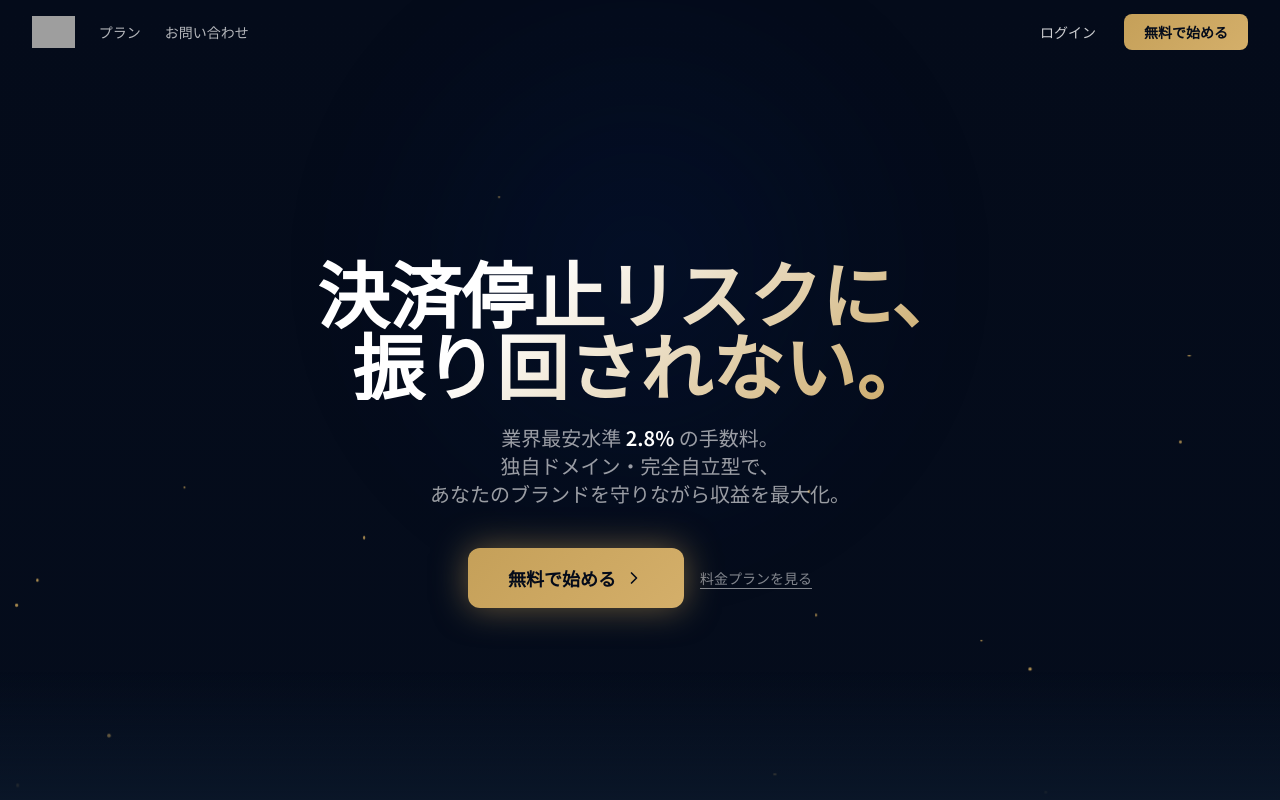
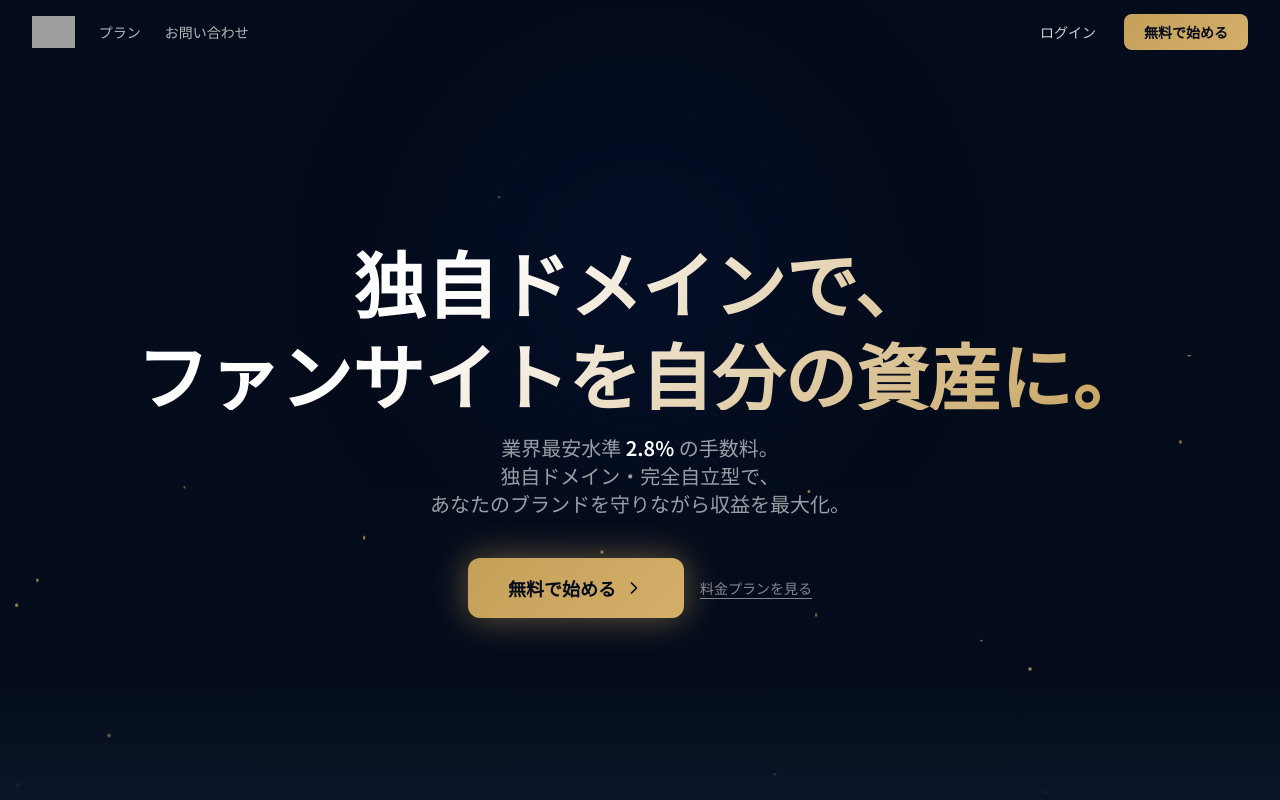
Before and after one commit to jaino7/AC, a Next.js app in the folder apps/web/: page / in a window 1280 px wide. Shown: the top 800 px of the page. Built offline with nearby package versions, Linux system fonts and the light colour scheme; grey boxes are pictures that could not be loaded.

Commit message:
Adjust homepage hero lead titles

```diff
--- a/apps/web/app/page.tsx
+++ b/apps/web/app/page.tsx
@@ -8,17 +8,17 @@ import { Shield, TrendingUp, Crown, Globe, Palette, ChevronRight, Check, Chevron
 // --- Data ---
 
 const catchphrases = [
-  <>独自ドメインで、<br />ファンサイトを<br className="sm:hidden" />自分の資産に。</>,
-  <>決済停止リスクに、<br />振り回されない。</>,
   <>
-    <span className="sm:hidden">
-      <span className="block whitespace-nowrap">ファンリストと</span>
-      <span className="block whitespace-nowrap">ブランドを、</span>
-      <span className="block whitespace-nowrap">あなたの手元に。</span>
-    </span>
-    <span className="hidden sm:inline">
-      ファンリストとブランドを、<br />あなたの手元に。
-    </span>
+    <span className="block whitespace-nowrap">ファンリストとブランドを、</span>
+    <span className="mt-3 block whitespace-nowrap sm:mt-5">あなたの手元に。</span>
+  </>,
+  <>
+    <span className="block whitespace-nowrap">独自ドメインで、</span>
+    <span className="mt-3 block whitespace-nowrap sm:mt-5">ファンサイトを自分の資産に。</span>
+  </>,
+  <>
+    <span className="block whitespace-nowrap">決済停止リスクに、</span>
+    <span className="mt-3 block whitespace-nowrap sm:mt-5">振り回されない。</span>
   </>,
 ];
 
@@ -375,15 +375,15 @@ export default function LandingPage() {
           style={{ background: "radial-gradient(circle, #002366 0%, transparent 70%)" }}
         />
 
-        <div className="relative z-10 text-center px-4 max-w-4xl mx-auto">
+        <div className="relative z-10 text-center px-4 max-w-6xl mx-auto">
           <div className="sm:hidden inline-flex items-center justify-center rounded-full border border-[#C5A059]/30 bg-[#C5A059]/10 px-4 py-2 text-xs font-semibold text-[#E8D39A] mb-5">
             アダルトクリエイター向け独自ファンサイト
           </div>
 
           {/* Rotating catchphrase */}
-          <h1 className="text-3xl sm:text-5xl md:text-6xl lg:text-7xl font-bold leading-tight mb-4 sm:mb-6">
+          <h1 className="text-3xl sm:text-5xl md:text-6xl lg:text-7xl font-bold leading-none mb-4 sm:mb-6">
             <span
-              className={`inline-block transition-all duration-500 ${!mounted || isFading ? "opacity-0 translate-y-[-10px]" : "opacity-100 translate-y-0"
+              className={`inline-block sm:whitespace-nowrap transition-all duration-500 ${!mounted || isFading ? "opacity-0 translate-y-[-10px]" : "opacity-100 translate-y-0"
                 }`}
               style={{
                 background: "linear-gradient(135deg, #FFFFFF 30%, #C5A059 100%)",
```
